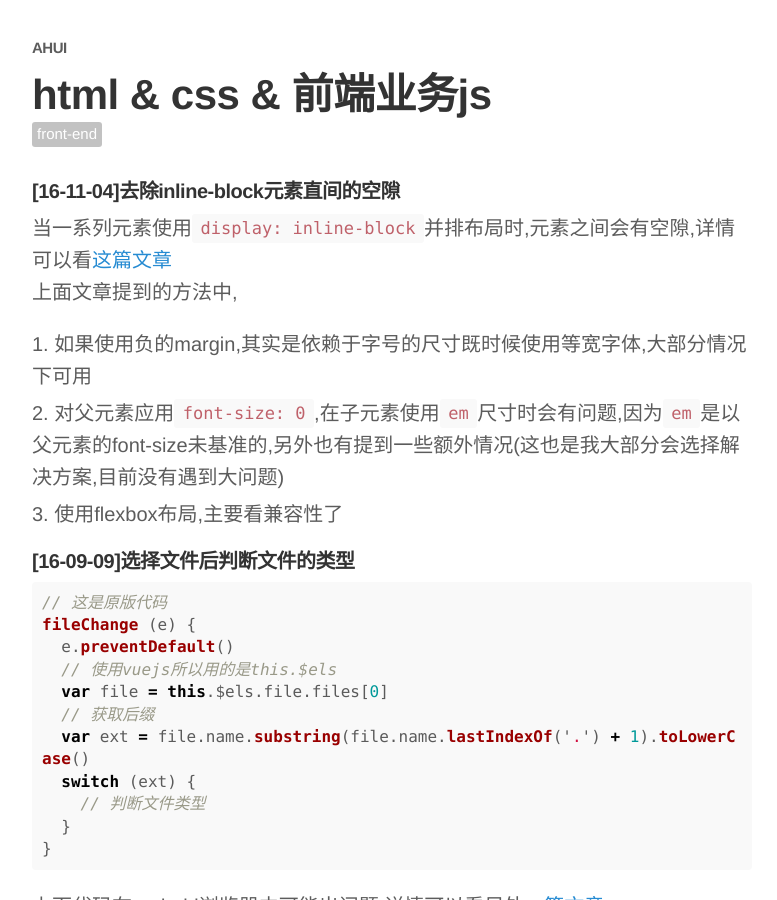
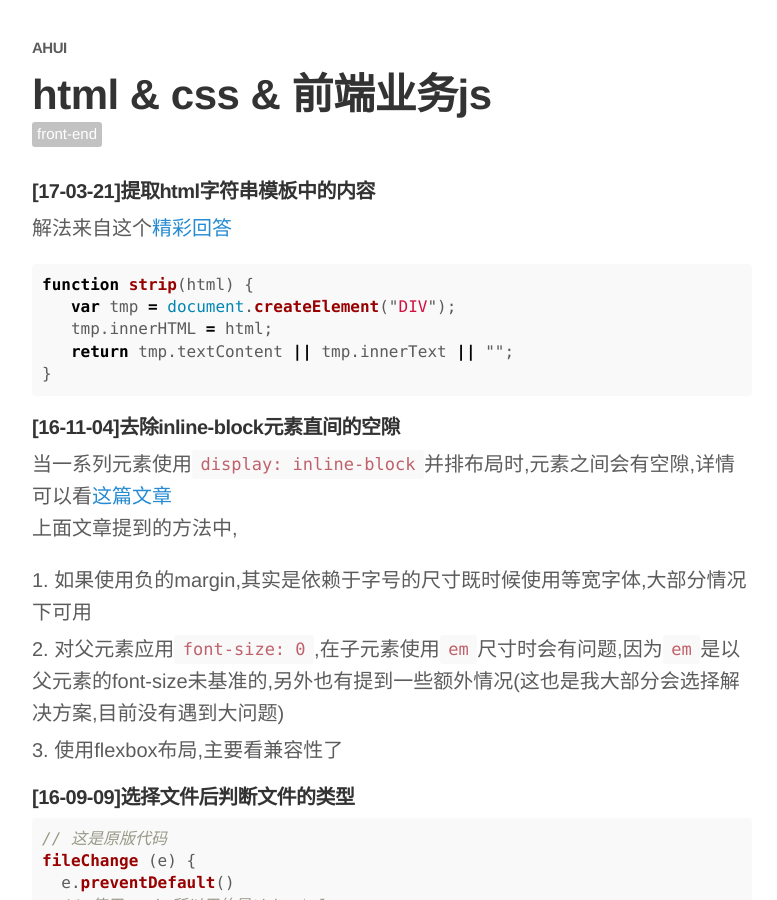
Before and after one commit to funkyLover/blog, a Jekyll site: the page built from notes/_posts/2016-12-30-something-about-frontend.md, in a window 1280 px wide and 900 px high. Shown: the whole window, without its empty margins (248-1025 px from the left). Built offline with Jekyll 4.4.1, drawn with Linux system fonts in a browser that asks for light colours; comment, search, counter and statistics services are not loaded.

Commit message:
+ js note

````diff
--- a/notes/_posts/2016-12-30-something-about-frontend.md
+++ b/notes/_posts/2016-12-30-something-about-frontend.md
@@ -6,6 +6,18 @@ tags: [front-end]
 comments: true
 share: true
 ---
+
+##### [17-03-21]提取html字符串模板中的内容
+
+解法来自这个[精彩回答](http://stackoverflow.com/questions/822452/strip-html-from-text-javascript#answer-822486)
+
+```js
+function strip(html) {
+   var tmp = document.createElement("DIV");
+   tmp.innerHTML = html;
+   return tmp.textContent || tmp.innerText || "";
+}
+```
 
 ##### [16-11-04]去除inline-block元素直间的空隙
 
````
